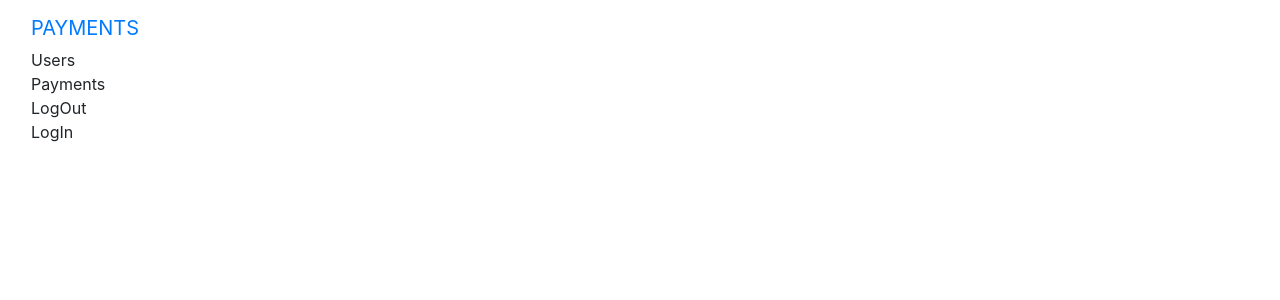
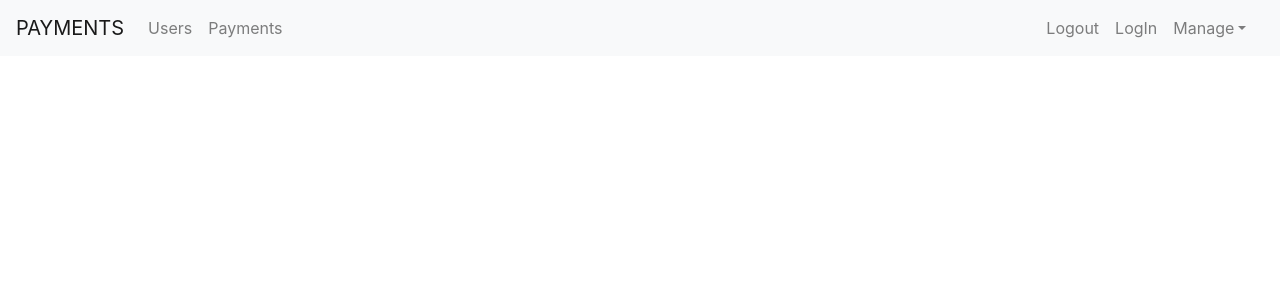
Before and after one commit to mikelaskowski/ManagementOfMonthlyPaymentsF, an Angular app: page /users in a window 1280 px wide. Shown: the top 300 px of the page. Built offline with nearby package versions, Linux system fonts and the light colour scheme.

Commit message:
create User (model), UserService and user-list component to display all users

```diff
--- /dev/null
+++ b/src/app/users/users-list/users-list.component.html
@@ -0,0 +1 @@
+<h1>Welcome from UsersListCOmponent</h1>
--- a/src/app/users/users-routing.module.ts
+++ b/src/app/users/users-routing.module.ts
@@ -2,13 +2,15 @@ import { NgModule } from '@angular/core';
 import { Routes, RouterModule } from '@angular/router';
 import { UsersComponent } from './users.component';
 import { RegistrationComponent } from './registration/registration.component';
+import { UsersListComponent } from './users-list/users-list.component';
 
 const routes: Routes = [
     {
         path: '',
         component: UsersComponent,
         children: [
-            { path: 'registration', component: RegistrationComponent }
+            { path: 'registration', component: RegistrationComponent },
+            { path: 'userslist', component: UsersListComponent}
         ]
     }
 ]
--- a/src/app/users/users.component.css
+++ b/src/app/users/users.component.css
@@ -0,0 +1,8 @@
+li a {
+    cursor: pointer;
+}
+
+.right-navbar {
+    position: absolute;
+    right: 2%;
+}
--- a/src/app/users/users.component.html
+++ b/src/app/users/users.component.html
@@ -1,48 +1,40 @@
 <div>
 
-    <nav class="navbar navbar-default">
-        <div class="container-fluid">
-            <div class="navbar-header">
+    <nav class="navbar navbar-expand-lg navbar-light bg-light">
                 <a class="navbar-brand">PAYMENTS</a>
-            </div>
 
-            <div class="navbar-collapse"> <!-- klasa collapse nie działa -->
+            <div class="collapse navbar-collapse">
 
-                <ul class="nav navbar-nav">
+                <ul class="navbar-nav">
                     <li>
-                        <a>Users</a></li>
+                        <a class="nav-link">Users</a></li>
                     <li>
-                        <a>Payments</a></li>
+                        <a class="nav-link">Payments</a></li>
                 </ul>
 
 
-                <ul class="nav navbar-nav navbar-right">
+                <ul class="nav navbar-nav right-navbar">
                     <li>
-                        <a style="cursor: pointer;">LogOut</a>
+                        <a class="nav-link">Logout</a>
                     </li>
 
                     <li>
-                        <a style="cursor: pointer;">LogIn</a>
+                        <a class="nav-link">LogIn</a>
                     </li>
 
-                    <!-- <li>
-                        <a style="cursor: pointer;" class="dropdown-toggle" role="button">Manage<span
+                    <li>
+                        <a class="nav-link dropdown-toggle" role="button">Manage<span
                                 class="caret"></span></a>
 
                         <ul class="dropdown-menu">
-                            <li><a style="cursor: pointer;">Save</a></li>
-                            <li><a style="cursor: pointer;">Fetch Data</a></li>
+                            <li class="dropdown-item"><a class="nav-link">Save</a></li>
+                            <li class="dropdown-item"><a class="nav-link">Fetch Data</a></li>
                         </ul>
 
-                    </li> -->
+                    </li>
                 </ul>
-
-
             </div>
-        </div>
     </nav>
-
-
 
     <router-outlet>
 
--- a/src/app/users/users.module.ts
+++ b/src/app/users/users.module.ts
@@ -5,11 +5,13 @@ import { RouterModule } from '@angular/router';
 import { CommonModule } from '@angular/common';
 import { UsersRoutingModule } from './users-routing.module';
 import { RegistrationComponent } from './registration/registration.component';
+import { UsersListComponent } from './users-list/users-list.component';
 
 @NgModule({
     declarations:[
         UsersComponent,
-        RegistrationComponent
+        RegistrationComponent,
+        UsersListComponent
     ],
     imports:[
         FormsModule,
```
Also changed, not shown: src/app/users/user.model.ts (added, +9 -0 lines), src/app/users/user.service.ts (added, +33 -0 lines), src/app/users/users-list/users-list.component.ts (added, +10 -0 lines), src/app/users/users-list/users-list.component.css (added).
